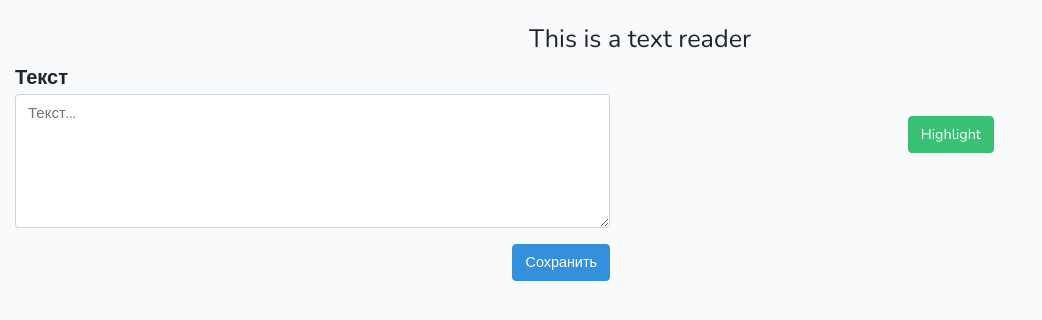
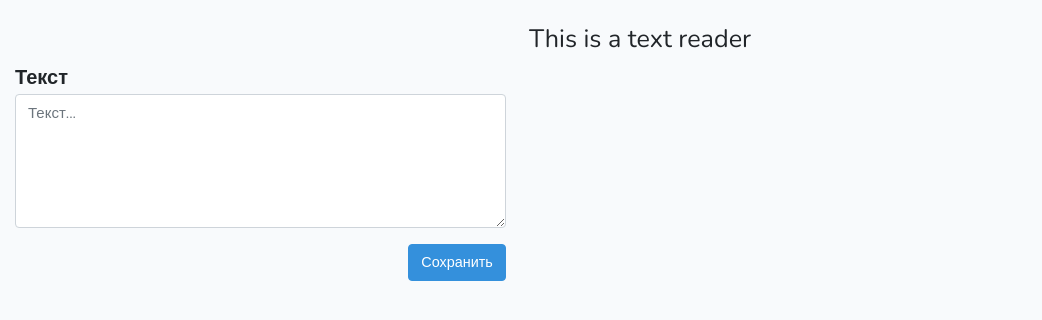
Before and after one commit to eergeshev/TextReader, a Laravel app: template resources/views/welcome.blade.php in a window 1280 px wide. Shown: the top 320 px of the page, without its empty margins (0-1042 px from the left). Run offline with Laravel 8, Linux system fonts and the light colour scheme; the template is opened without the code that fills it, so the values that code supplies are empty; style sheets or scripts are compiled from the project's sources.

Commit message:
second commit

```diff
--- a/app/Http/Controllers/Controller.php
+++ b/app/Http/Controllers/Controller.php
@@ -14,9 +14,9 @@ class Controller extends BaseController
     use AuthorizesRequests, DispatchesJobs, ValidatesRequests;
 
     public function index(){
-        $data = Text::orderBy('created_at', 'desc')->first();
+        $datas = Text::all();
 
-        return view('welcome', compact('data'));
+        return view('welcome', compact('datas'));
     }
 
     public function store(Request $request){
@@ -25,28 +25,10 @@ class Controller extends BaseController
         ]);
 
         $newtext = new Text();
+        $newtext = new Text();
         $newtext->text = $data['text'];
         $newtext->save();
 
         return redirect()->back();
     }
-
-    public function textHighlight(){
-        // dd('hello');
-        $data = Text::orderBy('created_at', 'desc')->first();
-        $text = $data->text;
-        $text_array = explode(" ", $text);
-
-        $array_text = [];
-        for($i=0; $i < count($text_array); $i++){
-
-            $array_text[$i][0] = $text_array[$i];
-            $array_text[$i][1] = 1000;
-
-        }
-        // dd($array_text);
-
-        return $array_text;
-
-    }
 }
--- a/resources/views/welcome.blade.php
+++ b/resources/views/welcome.blade.php
@@ -3,7 +3,7 @@
 @section('content')
     <h3 style="text-align: center; margin-top: 0px">This is a text reader</h3>
     <div class="row col-sm-12">
-        <div class="col" >
+        <div class="col-sm-5" >
             <form action="{{ route('text.store')}}" method="POST">
                 @csrf
                 <div class="form-group">
@@ -13,46 +13,57 @@
                 <button class="btn btn-primary" style="float: right">Сохранить</button>
             </form>
         </div>
-        <div class="col mt-4" >
-            <div id="div"></div>
-            <button style="margin-left: 45%; margin-top: 5%" class="btn btn-success" id="highlight">Highlight</button>
+        <div class="col-sm-7 mt-4" >
+            @foreach($datas as $data)
+                <div   style="font-size: 20px; margin-bottom: 1px">
+                    <p id="div{{$data->id}}">{{ $data->text }}</p>
+                </div>
+                <div class="d-flex mb-5 mt-1">
+                    <label for="time">Time in ms</label>
+                    <input type="text" id="time{{$data->id}}" class="form-control form-control-sm" style="width: 100px" placeholder="millisecond..." >
+                    <button style="margin-left: 10%" class="btn btn-success"  id="val{{ $data->id }}" onclick="button( '#div{{ $data->id }}', '{{ $data->id }}', '#time{{$data->id}}')">Highlight</button>
+                </div>
+
+            @endforeach
+
         </div>
     </div>
 
 @endsection
 @push('scripts')
     <script>
-        $(document).ready(function() {
-            $.ajax({
-                headers: {
-                    'X-CSRF-TOKEN': $('meta[name="csrf-token"]').attr('content')
-                },
-                url: '/text/highlight',
-                type: 'get',
-                datatype: 'array',
+        function button(div, text_id, time){
 
-                success:function(data){
-                    console.log(data);
-                    var text="";
-                    $.each(data, function(a, b) {
-                        text += "<span id='p"+a+"' style='color:black'>" + b[0] + "</span> ";
-                    });
-                    $('#div').html(text).css('font-size', '20px');
+            var t = $(time).val()
+            if(!t){
+                alert('Please type time in millisecond!');
+            }else{
+                var words = $(div).text().split( /\s+/ );
 
-                    $('#highlight').on('click', function() {
-                        cc = 0;
-                        nextWord();
-                    });
+                console.log(words);
+                var text="";
+                $.each(words, function(a, b) {
+                    text += "<span id='p"+a+"' style='color:black'>" + b + "</span> ";
+                });
+                $(div).html(text).css('font-size', '20px');
 
-                    var cc = 0;
-                    function nextWord() {
-                        $('#p'+cc).css("color", "orange");
-                        cc++;
-                        if(cc > data.length-1) return;
-                        window.setTimeout(nextWord, data[cc-1][1]);
+                function change(index){
+                    var q = index-1;
+                    $(div).find('#p'+index).css("color", "orange");
+                    $(div).find('#p'+q).css("color", "black");
+                }
+
+                function nextWord(){
+                    for( var i=0; i < words.length+1; i++){
+                        (function (i) {
+                            setTimeout(function () {
+                                change(i)
+                            }, t * i);
+                        })(i);
                     }
                 }
-            });
-        });
+                nextWord();
+            }
+        }
     </script>
 @endpush
--- a/routes/web.php
+++ b/routes/web.php
@@ -16,7 +16,7 @@ use Illuminate\Support\Facades\Route;
 Route::get('/', [App\Http\Controllers\Controller::class, 'index']);
 
 Route::post('/text/store', [App\Http\Controllers\Controller::class, 'store'])->name('text.store');
-Route::get('/text/highlight', [App\Http\Controllers\Controller::class, 'textHighlight']);
+
 
 Auth::routes();
 
```
